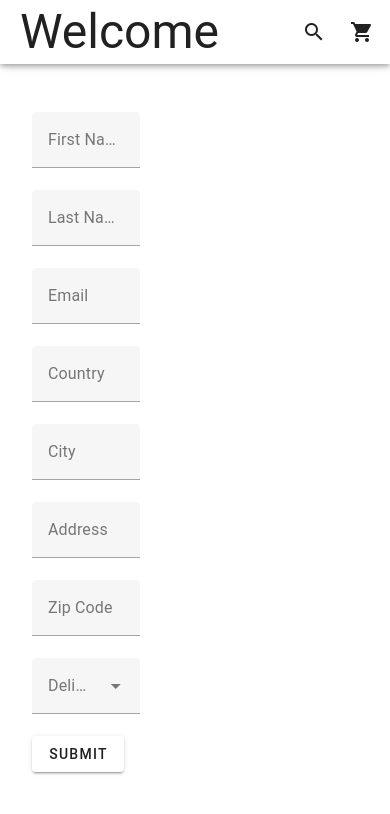
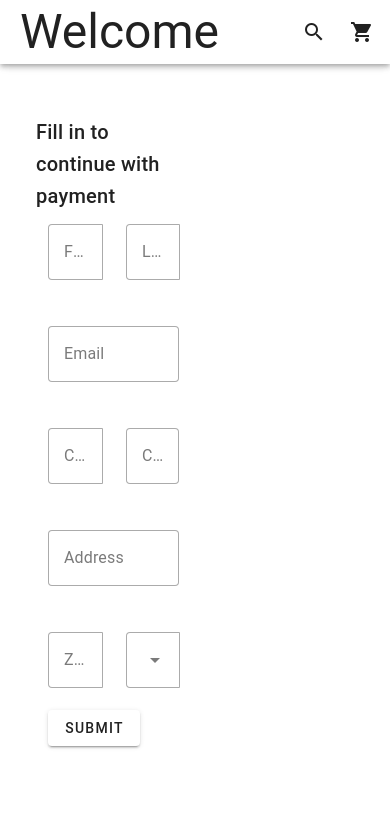
Before and after one commit to audieartb/Eshop, a Vue app in the folder WEBAPP/eshop/: page /cart in a window 390 px wide. Shown: the top 814 px of the page. Built offline with nearby package versions, Linux system fonts and the light colour scheme.

Commit message:
form is responsive and validates data

```diff
--- a/WEBAPP/eshop/src/components/FormPersonal.vue
+++ b/WEBAPP/eshop/src/components/FormPersonal.vue
@@ -4,7 +4,7 @@ import { useCartStore } from '@/stores/cart'
 import { storeToRefs } from 'pinia'
 
 import { useVuelidate } from '@vuelidate/core'
-import { email, required } from '@vuelidate/validators'
+import { email, required, numeric } from '@vuelidate/validators'
 
 const store = useCartStore()
 const { carts } = storeToRefs(store)
@@ -34,7 +34,7 @@ const rules = {
   country: { required },
   city: { required },
   address: { required },
-  zip: { required },
+  zip: { required},
   delivery: { required }
 }
 
@@ -50,73 +50,128 @@ function clear() {
 
 <template>
   <div>
-        <form action="">
+    <v-container>
+        <v-row class="justify-center">
+            <div class="text-h6 " >Fill in to continue with payment</div>
+        </v-row>
+      <v-row>
+        <v-col class="v-col-lg-6 v-col-sm-12">
           <v-text-field
+            class="row-field"
+            variant="outlined"
             v-model="state.name"
             @input="v$.name.$touch"
             @blur="v$.name.$touch"
             label="First Name"
-          :error-messages="v$.name.$errors.map(e => e.$message)"
+            :error-messages="v$.name.$errors.map((e) => e.$message)"
             required
           ></v-text-field>
+        </v-col>
+        <v-col class="v-col-lg-6 v-col-sm-12">
           <v-text-field
+            class="row-field"
+            variant="outlined"
             v-model="state.lastname"
             @input="v$.lastname.$touch"
             @blur="v$.lastname.$touch"
             label="Last Name"
-          :error-messages="v$.lastname.$errors.map(e => e.$message)"
+            :error-messages="v$.lastname.$errors.map((e) => e.$message)"
             required
           ></v-text-field>
+        </v-col>
+      </v-row>
+
+      <v-row>
+        <v-col class="v-col-lg-6 v-col-sm-12">
           <v-text-field
+            id="email-field"
+            variant="outlined"
             v-model="state.email"
             @input="v$.email.$touch"
             @blur="v$.email.$touch"
             label="Email"
-          :error-messages="v$.email.$errors.map(e => e.$message)"
+            :error-messages="v$.email.$errors.map((e) => e.$message)"
             required
           ></v-text-field>
+        </v-col>
+      </v-row>
+
+      <v-row>
+        <v-col class="v-col-lg-6 v-col-sm-12">
             <v-text-field
+          class="row-field"
+          variant="outlined"
           v-model="state.country"
           @input="v$.country.$touch"
           @blur="v$.country.$touch"
           label="Country"
-          :error-messages="v$.country.$errors.map(e => e.$message)"
+          :error-messages="v$.country.$errors.map((e) => e.$message)"
           required
         ></v-text-field>
+        </v-col>
+       <v-col class="v-col-lg-6 v-col-sm-12">
         <v-text-field
+          class="row-field"
+          variant="outlined"
           v-model="state.city"
           @input="v$.city.$touch"
           @blur="v$.city.$touch"
           label="City"
-          :error-messages="v$.city.$errors.map(e => e.$message)"
+          :error-messages="v$.city.$errors.map((e) => e.$message)"
           required
         ></v-text-field>
+       </v-col>
+      </v-row>
+
+      <v-row>
+        <v-col class="v-col-lg-6 v-col-sm-12">
           <v-text-field
+            variant="outlined"
             v-model="state.address"
             @input="v$.address.$touch"
             @blur="v$.address.$touch"
             label="Address"
-          :error-messages="v$.address.$errors.map(e => e.$message)"
+            :error-messages="v$.address.$errors.map((e) => e.$message)"
             required
           ></v-text-field>
+        </v-col>
+      </v-row>
+
+      <v-row>
+        <v-col class="v-col-lg-6 v-col-sm-12">
           <v-text-field
+            class="row-field"
+            variant="outlined"
             v-model="state.zip"
             @input="v$.zip.$touch"
             @blur="v$.zip.$touch"
             label="Zip Code"
-          :error-messages="v$.zip.$errors.map(e => e.$message)"
+            :error-messages="v$.zip.$errors.map((e) => e.$message)"
             required
           ></v-text-field>
+        </v-col>
+        <v-col class="v-col-lg-6 v-col-sm-12">
           <v-select
+            variant="outlined"
+            class="row-field"
             v-model="state.delivery"
             :items="deliveryOpts"
             @input="v$.delivery.$touch"
             @blur="v$.delivery.$touch"
             label="Delivery Type"
-          :error-messages="v$.delivery.$errors.map(e => e.$message)"
+            :error-messages="v$.delivery.$errors.map((e) => e.$message)"
             required
           ></v-select>
+        </v-col>
+      </v-row>
       <v-btn class="me-4">Submit</v-btn>
-      </form>
+    </v-container>
   </div>
 </template>
+
+<style scoped>
+.row-field {
+  margin: 0;
+}
+
+</style>
--- a/WEBAPP/eshop/src/views/CartView.vue
+++ b/WEBAPP/eshop/src/views/CartView.vue
@@ -10,20 +10,20 @@ const { currentCart } = storeToRefs(store)
 </script>
 
 <template>
-  <div class="d-flex">
+  <div class="d-flex justify-space-between">
     <template v-if="carts[currentCart]">
-      <div class="d-flex align-center flex-column">
+      <div class="d-flex align-start flex-column w-50">
         <v-card
           v-for="(item, idx) in carts[currentCart].items"
           width="400"
           :title="item.barcode"
           subtitle="This is a subtitle"
           text="This is content"
-          class="m-3"
+          class="mb-5"
         ></v-card>
       </div>
     </template>
-    <div>
+    <div class="w-50">
     <FormPersonal></FormPersonal>
 
     </div>
```
Lines whose indentation alone changed are shown as unchanged.
